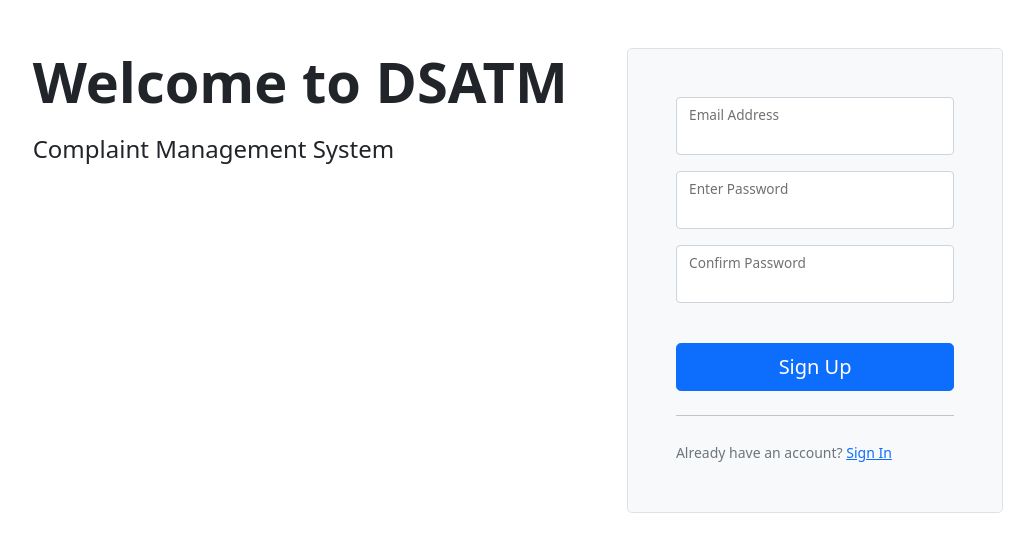
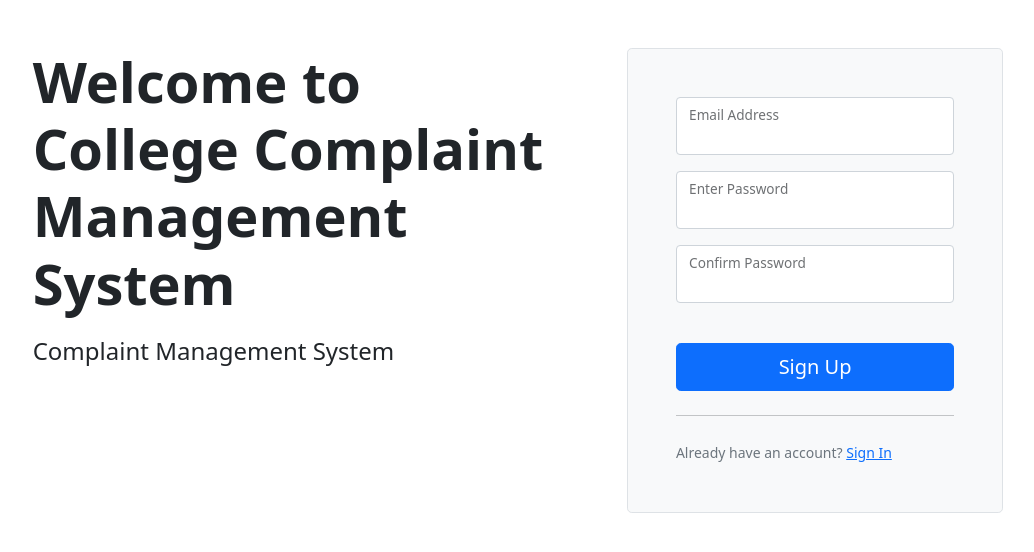
Before and after one commit to I-SakshamSingh/gauntlet-ticketing-system, a Django app: page /accounts/register_customer/ in a window 1280 px wide. Shown: the top 552 px of the page, without its empty margins (122-1156 px from the left). Run offline with Django 5.2, Linux system fonts and the light colour scheme; some libraries are stand-ins or nearby versions.

Commit message:
register customer

```diff
--- a/templates/accounts/register_customer.html
+++ b/templates/accounts/register_customer.html
@@ -2,7 +2,7 @@
 {% load widget_tweaks %}
 
 {% block heading %}
-Welcome to DSATM
+Welcome to College Complaint Management System
 {% endblock heading %}
 
 {% block title %}
```
